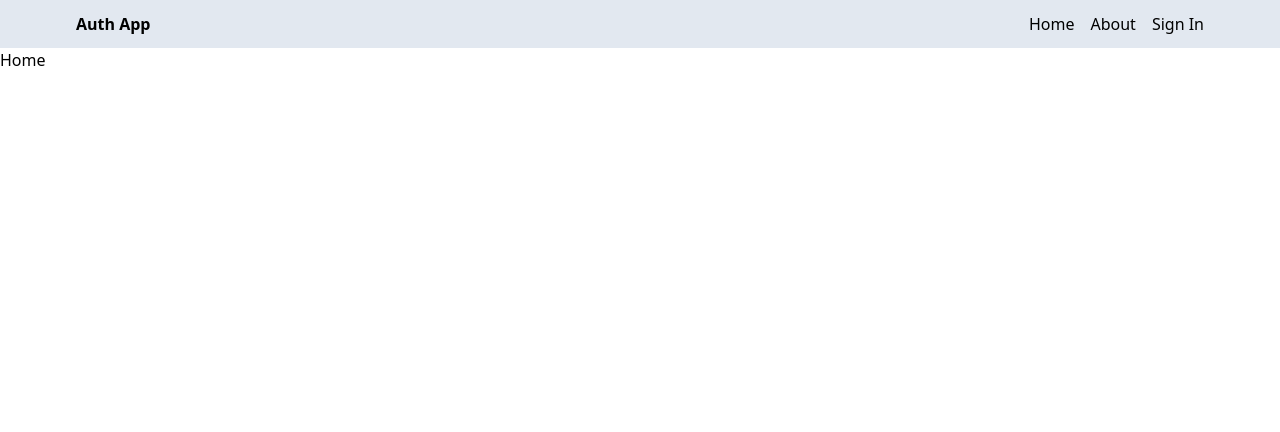
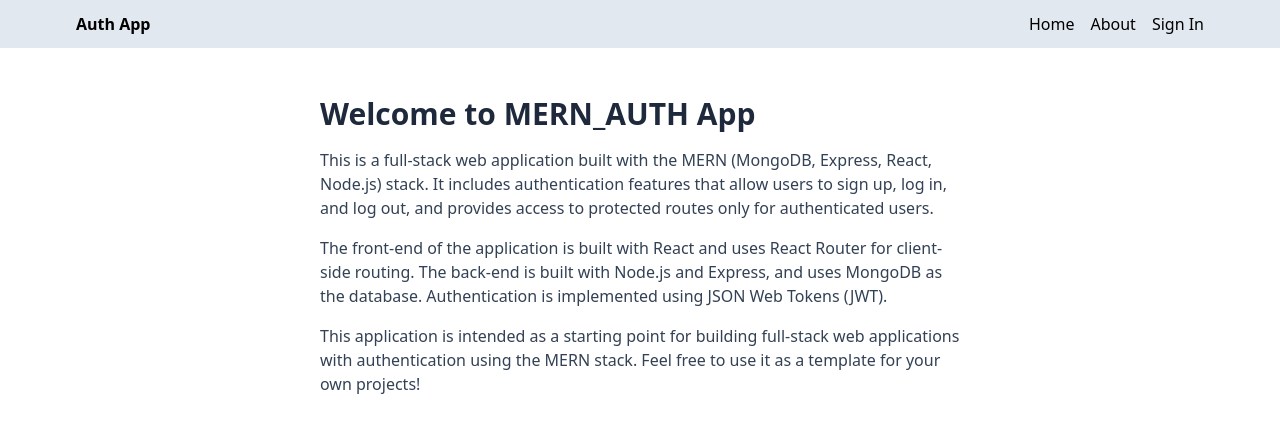
Before and after one commit to YasithaRDK/mern-auth, a React (Vite) app in the folder client/: page / in a window 1280 px wide. Shown: the top 432 px of the page. Built offline with nearby package versions, Linux system fonts and the light colour scheme; no server answers.

Commit message:
complete home and about pages

```diff
--- a/client/src/pages/Home.jsx
+++ b/client/src/pages/Home.jsx
@@ -1,5 +1,28 @@
 const Home = () => {
-  return <div>Home</div>;
+  return (
+    <div className="px-4 py-12 max-w-2xl mx-auto">
+      <h1 className="text-3xl font-bold  mb-4 text-slate-800">
+        Welcome to MERN_AUTH App
+      </h1>
+      <p className="mb-4 text-slate-700">
+        This is a full-stack web application built with the MERN (MongoDB,
+        Express, React, Node.js) stack. It includes authentication features that
+        allow users to sign up, log in, and log out, and provides access to
+        protected routes only for authenticated users.
+      </p>
+      <p className="mb-4 text-slate-700">
+        The front-end of the application is built with React and uses React
+        Router for client-side routing. The back-end is built with Node.js and
+        Express, and uses MongoDB as the database. Authentication is implemented
+        using JSON Web Tokens (JWT).
+      </p>
+      <p className="mb-4 text-slate-700">
+        This application is intended as a starting point for building full-stack
+        web applications with authentication using the MERN stack. Feel free to
+        use it as a template for your own projects!
+      </p>
+    </div>
+  );
 };
 
 export default Home;
```
